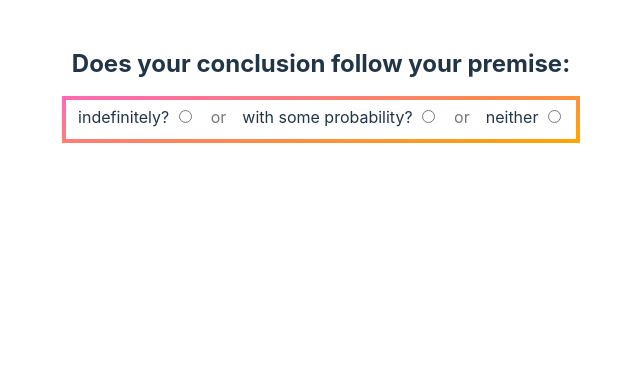
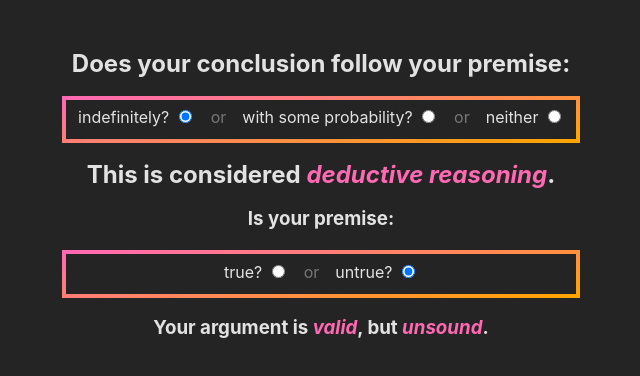
Before and after one commit to chrislyons88/react-reasoning, a React (Vite) app: page / in a window 1280 px wide. Both pictures are taken after a click on the label "indefinitely?". Shown: the top 376 px of the page, without its empty margins (319-959 px from the left). Built offline with nearby package versions, Linux system fonts and the light colour scheme.

Commit message:
Removed deploy.sh, added new deploy setup, force dark theme, fix errors

```diff
--- a/package.json
+++ b/package.json
@@ -6,7 +6,8 @@
   "scripts": {
     "dev": "vite --host",
     "build": "tsc && vite build",
-    "preview": "vite preview"
+    "preview": "vite preview",
+    "deploy": "npm run build && gh-pages -d dist"
   },
   "dependencies": {
     "react": "^18.2.0",
@@ -16,6 +17,7 @@
     "@types/react": "^18.0.24",
     "@types/react-dom": "^18.0.8",
     "@vitejs/plugin-react": "^2.2.0",
+    "gh-pages": "^4.0.0",
     "typescript": "^4.6.4",
     "vite": "^3.2.3"
   }
--- a/src/App.tsx
+++ b/src/App.tsx
@@ -21,17 +21,17 @@ function App() {
   return (
     <div className="App">
       <form action="" onChange={(e) => {
-        if (e.currentTarget.value == "inductive") {
+        if ((e.target as HTMLInputElement).value  == "inductive") {
           setIsInductive(true)
           setIsDeductive(false)
           setIsNeither(false)
         }
-        if (e.currentTarget.value == "deductive") {
+        if ((e.target as HTMLInputElement).value  == "deductive") {
           setIsDeductive(true)
           setIsInductive(false)
           setIsNeither(false)
         }
-        if (e.currentTarget.value == "neither") {
+        if ((e.target as HTMLInputElement).value  == "neither") {
           setIsNeither(true)
           setIsDeductive(false)
           setIsInductive(false)
@@ -40,15 +40,15 @@ function App() {
         <h2>Does your conclusion follow your premise:</h2>
         <fieldset className="first-choice">
             <label htmlFor="deductive">
-             indefinitely? <input name="inductive-or-deductive" id="deductive" type="radio" value="deductive" checked={isDeductive} />
+             indefinitely? <input name="inductive-or-deductive" id="deductive" type="radio" value="deductive" defaultChecked={isDeductive} />
             </label>
             <span>or</span>
             <label htmlFor="inductive">
-              with some probability? <input name="inductive-or-deductive" id="inductive" type="radio" value="inductive" checked={isInductive}/>
+              with some probability? <input name="inductive-or-deductive" id="inductive" type="radio" value="inductive" defaultChecked={isInductive}/>
             </label>
             <span>or</span>
             <label htmlFor="neither">
-             neither <input name="inductive-or-deductive" id="neither" type="radio" value="neither" checked={isNeither} />
+             neither <input name="inductive-or-deductive" id="neither" type="radio" value="neither" defaultChecked={isNeither} />
             </label>
         </fieldset>
       </form>
@@ -56,7 +56,7 @@ function App() {
         <div className="deductive">
           <h2>This is considered <em>deductive reasoning</em>.</h2>
           <form action="" onChange={(e) => {
-            if (e.currentTarget.value == "true") {
+            if ((e.target as HTMLInputElement).value  == "true") {
               setIsSound(true)
             } else {
               setIsSound(false)
@@ -65,11 +65,11 @@ function App() {
             <h3>Is your premise:</h3>
             <fieldset>
                 <label htmlFor="true">
-                  true? <input name="premise-true" id="true" type="radio" value="true" checked={isSound}/>
+                  true? <input name="premise-true" id="true" type="radio" value="true" defaultChecked={isSound}/>
                 </label>
                 <span>or</span>
                 <label htmlFor="false">
-                untrue? <input name="premise-true" id="false" type="radio" value="false" checked={!isSound} />
+                untrue? <input name="premise-true" id="false" type="radio" value="false" defaultChecked={!isSound} />
                 </label>
             </fieldset>
           </form>
@@ -85,7 +85,7 @@ function App() {
         <div className="inductive">
           <h2>This is considered <em>inductive reasoning</em>.</h2>
           <form action="" onChange={(e) => {
-            if (e.currentTarget.value == "strong") {
+            if ((e.target as HTMLInputElement).value  == "strong") {
               setIsStrong(true)
             } else {
               setIsStrong(false)
@@ -94,16 +94,16 @@ function App() {
             <h3>Is the probability:</h3>
             <fieldset>
                 <label htmlFor="strong">
-                  high? <input name="premise-strong" id="strong" type="radio" value="strong" checked={isStrong}/>
+                  high? <input name="premise-strong" id="strong" type="radio" value="strong" defaultChecked={isStrong}/>
                 </label>
                 <span>or</span>
                 <label htmlFor="weak">
-                  low? <input name="premise-strong" id="weak" type="radio" value="weak" checked={!isStrong} />
+                  low? <input name="premise-strong" id="weak" type="radio" value="weak" defaultChecked={!isStrong} />
                 </label>
             </fieldset>
           </form>
           <form action="" onChange={(e) => {
-            if (e.currentTarget.value == "true") {
+            if ((e.target as HTMLInputElement).value  == "true") {
               setIsSound(true)
             } else {
               setIsSound(false)
@@ -112,11 +112,11 @@ function App() {
             <h3>And your premise:</h3>
             <fieldset>
                 <label htmlFor="true">
-                  true? <input name="premise-true" id="true" type="radio" value="true" checked={isSound}/>
+                  true? <input name="premise-true" id="true" type="radio" value="true" defaultChecked={isSound}/>
                 </label>
                 <span>or</span>
                 <label htmlFor="false">
-                untrue? <input name="premise-true" id="false" type="radio" value="false" checked={!isSound} />
+                untrue? <input name="premise-true" id="false" type="radio" value="false" defaultChecked={!isSound} />
                 </label>
             </fieldset>
           </form>
--- a/src/index.css
+++ b/src/index.css
@@ -56,7 +56,7 @@ button:focus-visible {
   outline: 4px auto -webkit-focus-ring-color;
 }
 
-@media (prefers-color-scheme: light) {
+/* @media (prefers-color-scheme: light) {
   :root {
     color: #213547;
     background-color: #ffffff;
@@ -67,4 +67,4 @@ button:focus-visible {
   button {
     background-color: #f9f9f9;
   }
-}
+} */
```
Also changed, not shown: 2 other files (tests, documents, lock files or other folders).
